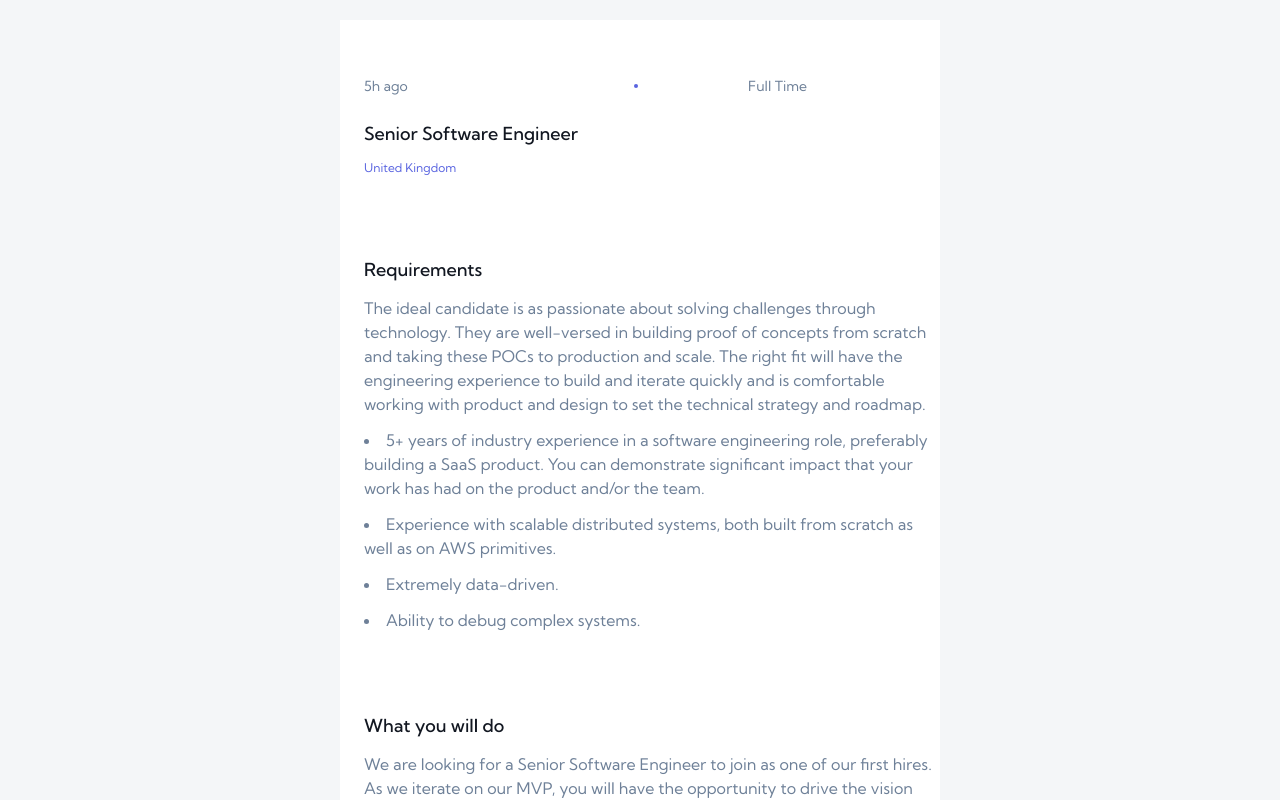
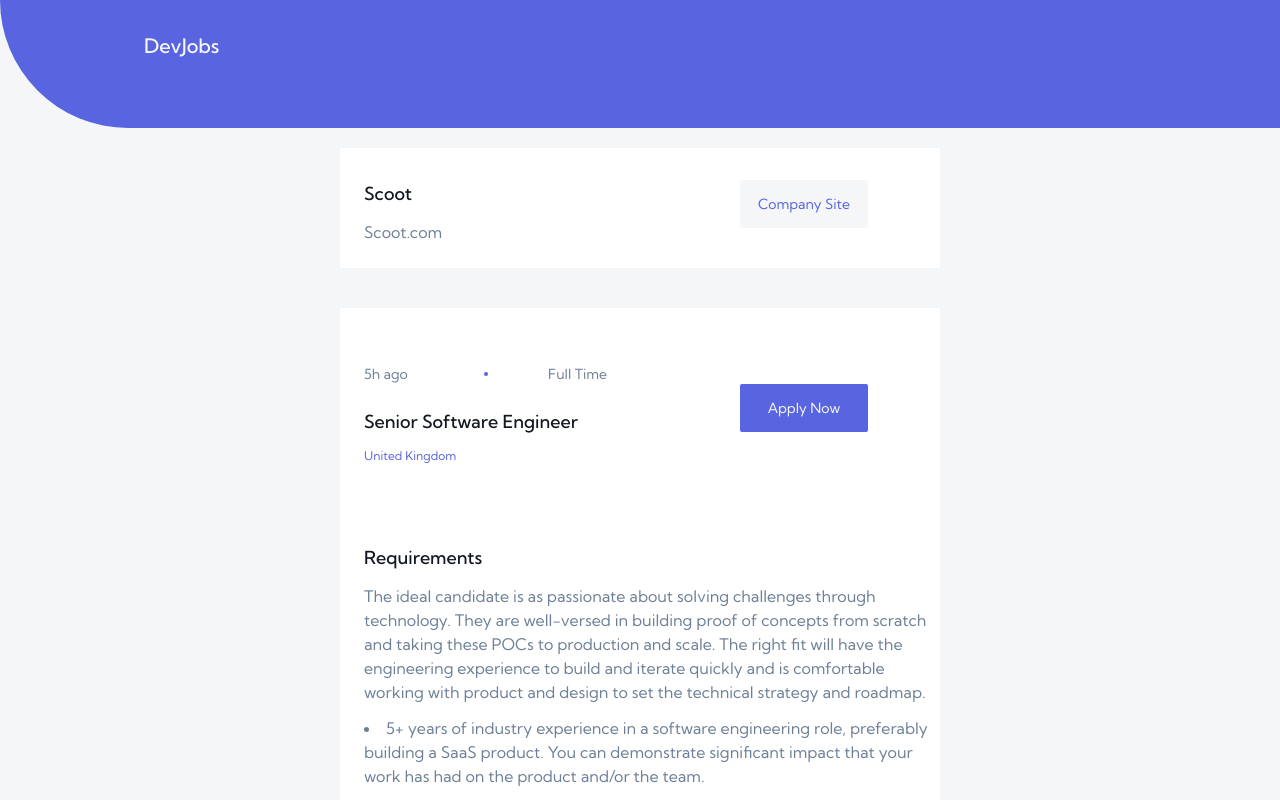
Before and after one commit to StephenFinegan21/devjobs, a React (Create React App) app: page /1 in a window 1280 px wide. Shown: the top 800 px of the page. Built offline with nearby package versions, Linux system fonts and the light colour scheme.

Commit message:
Basic functionality complete with styling, only taking data from local JSON

```diff
--- a/src/App.js
+++ b/src/App.js
@@ -21,10 +21,11 @@
     <div className=" bg-lightGray w-full h-full pb-5 text-midnight">
 
       <BrowserRouter>
+      <Nav />
       <Routes>
             <Route path="/"
             element={<>
-                      <Nav />
+
                       {render}
                       <Container {...{filterValue, locationValue, isChecked}}/>
 
--- a/src/Components/Container.js
+++ b/src/Components/Container.js
@@ -1,7 +1,8 @@
 import {React} from 'react'
 import Job from './Job'
 import Data from '../data/data.json'
-import { data } from 'autoprefixer'
+
+
 
 
 const Container = ( { filterValue, locationValue, isChecked }) => {
@@ -32,6 +33,7 @@
     //console.log(filterValue)
     //console.log(locationValue)
     return (
+
         <div className=" w-4/5 mx-auto h-full grid grid-cols-1  gap-x-8 gap-y-12  md:grid-cols-2 lg:grid-cols-3 ">
         {/* Map through the Data taken from JSON file and render a Job component */}
            {newArray.map((job) =>
@@ -48,6 +50,8 @@
             website ={job.website}
 
             /> )}
+
+
         </div>
     )
 }
--- a/src/Components/Job.js
+++ b/src/Components/Job.js
@@ -6,13 +6,16 @@
 
 
 
+
+
 const Job = ({ id, company, location, postedAt, position , contract}) => {
 
-
+//console.log(blogr)
 
     return (
         <div className='w-full bg-white h-auto flex-col pt-8 pb-6'>
-            <div className='w-60 grid grid-cols-3 text-sm text-gray-500  pl-6 pt-6'>
+
+            <div className='w-4/5 grid grid-cols-3 text-sm text-gray-500  pl-6 pt-6'>
                 <p>{postedAt}</p>
                 <span className="h-1 w-1 bg-purple rounded-full  mx-auto mt-2 -translate-x-4"></span>
                 <p>{contract}</p>
--- a/src/Components/Nav.js
+++ b/src/Components/Nav.js
@@ -1,10 +1,13 @@
 import React from 'react'
+import { Link } from 'react-router-dom'
 
 const Nav = () => {
     return (
         <div className="bg-purple max-w-full mx-auto h-32 rounded-bl-full ">
             <div className="w-4/5 mx-auto h-20">
-                <h2 className="pl-4 pt-8 text-offWhite text-center md:text-left md:font-medium md:text-xl">DevJobs</h2>
+            <Link to={`/`}>
+            <h2 className="pl-4 pt-8 text-offWhite text-center md:text-left md:font-medium md:text-xl">DevJobs</h2>
+            </Link>
             </div>
         </div>
     )
--- a/src/Pages/JobPage.js
+++ b/src/Pages/JobPage.js
@@ -14,17 +14,38 @@
 
     return (
         <>
-        <div className="w-full bg-lightGray h-screen">
+        <div className="w-full bg-lightGray h-full">
+
+        <div className="w-1/2 mx-auto p-5">
+            <div className=' bg-white h-auto flex-col pt-8 pb-6 grid grid-cols-3'>
+                <div className='col-span-2'>
+                <h2 className='pl-6 font-medium md:text-lg '>
+                    {jobDetails.company}
+                </h2>
+            <p className='pl-6 pt-3 bottom-0 text-s text-darkGray'>{jobDetails.company}.com</p>
+            </div>
+            <div>
+            <button className="w-32 h-12 bg-lightGray text-purple text-sm rounded-sm">Company Site</button>
+            </div>
+            </div>
+
+         </div>
+
+
+
             <div className="w-1/2 mx-auto p-5">
             <div className=' bg-white h-auto flex-col pt-8 pb-6'>
-            <div className=' grid grid-cols-3 text-sm text-gray-500  pl-6 pt-6'>
+            <div className='w-1/2 grid grid-cols-3 text-sm text-gray-500  pl-6 pt-6'>
                 <p className='text-darkGray'>{jobDetails.postedAt}</p>
                 <span className="h-1 w-1 bg-purple rounded-full  mx-auto mt-2 -translate-x-4"></span>
                 <p className='text-darkGray'>{jobDetails.contract}</p>
             </div>
-            <h2 className='pl-6 pt-6 font-medium md:text-lg '>
+            <div className="grid grid-cols-3">
+            <h2 className='pl-6 pt-6 font-medium md:text-lg col-span-2 '>
                 {jobDetails.position}
             </h2>
+            <button className="w-32 h-12 bg-purple text-offWhite le text-sm rounded-sm">Apply Now</button>
+            </div>
             <p className='pl-6 pt-3 bottom-0 text-purple text-xs '>{jobDetails.location}</p>
         </div>
 
--- a/tailwind.config.js
+++ b/tailwind.config.js
@@ -6,6 +6,7 @@
     extend: {
       colors: {
         purple: '#5964E0',
+        lightPurple: '#939BF4',
         offWhite: '#F7F7F7',
         midnight: '#121721',
         veryDarkBlue: '#19202D',
```
